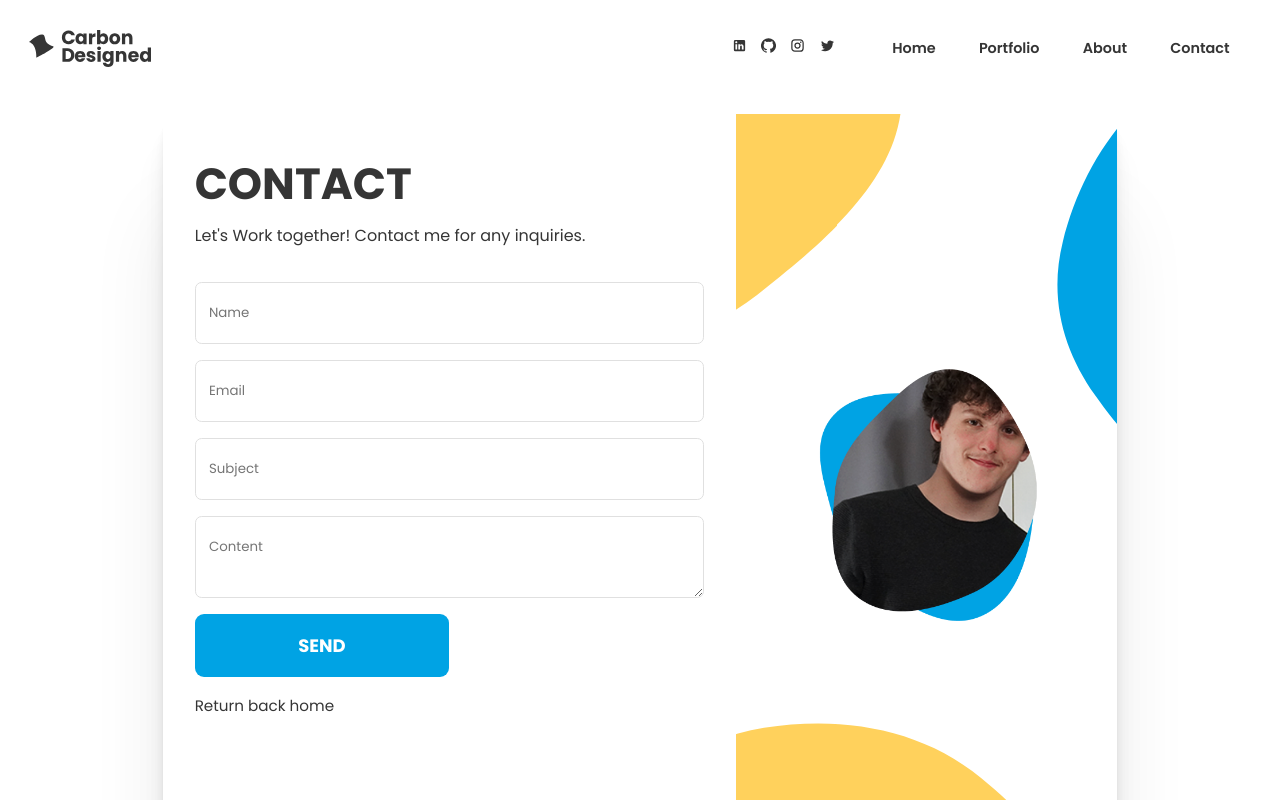
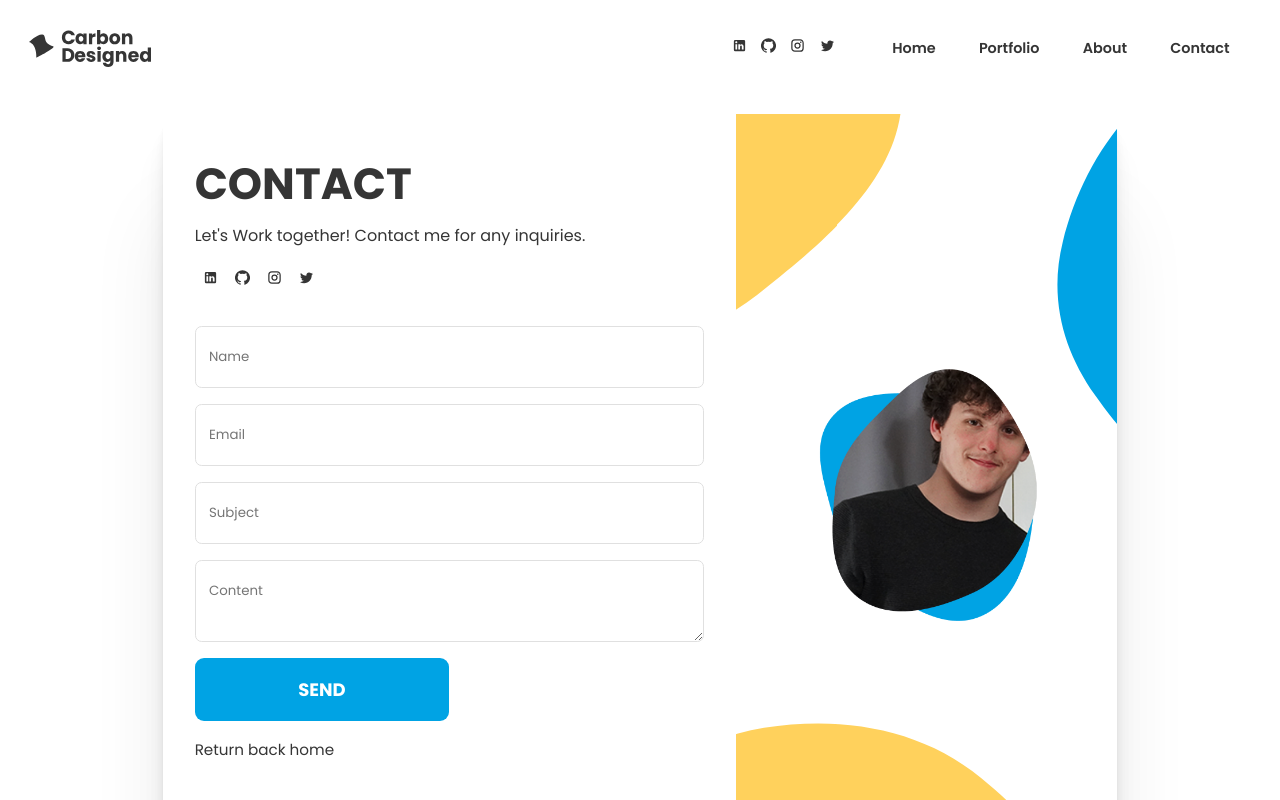
Before and after one commit to dylanreedx/portfolio, a React (Create React App) app: page /contact in a window 1280 px wide. Shown: the top 800 px of the page. Built offline with nearby package versions, Linux system fonts and the light colour scheme.

Commit message:
added socials to contact card

```diff
--- a/src/pages/Contact/index.js
+++ b/src/pages/Contact/index.js
@@ -6,6 +6,7 @@ import profilePicture from "../../Assets/images/blob-avi.png"
 import headerBg from "../../Assets/images/contact-header.svg"
 import headerBgLg from "../../Assets/images/header-bg-lg.svg"
 import Button from "../../components/Button"
+import Socials from "../../components/Socials"
 import { Section } from "../../styles"
 
 const index = ({ children }) => {
@@ -29,6 +30,9 @@ const index = ({ children }) => {
             <div className="title">
               <h2>Contact</h2>
               <p>Let's Work together! Contact me for any inquiries.</p>
+              <div className="socials">
+                <Socials />
+              </div>
             </div>
           </div>
           <StyledForm>
@@ -92,6 +96,10 @@ const StyledCard = styled.div`
     h2 {
       text-transform: uppercase;
       font-size: 2.725em;
+    }
+    .socials {
+      width: 25%;
+      padding-top: 1em;
     }
   }
 
```
